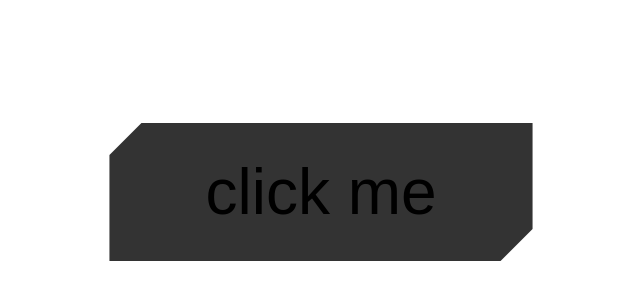
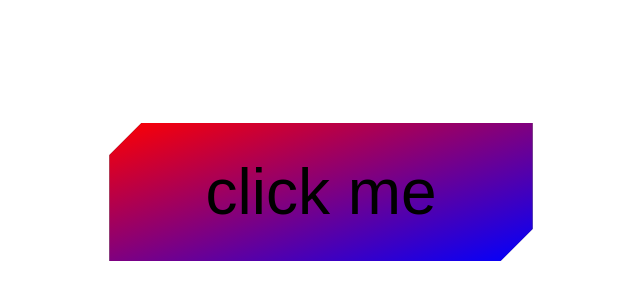
Before and after one commit to Annie-Huang/button-cut-corners, a website: page index.html in a window 1280 px wide. Shown: the part 216-516 px from the top of the page, without its empty margins (319-959 px from the left). Drawn offline with Linux system fonts and the light colour scheme.

Commit message:
Create the background in ::before and put it behind the text.

```diff
--- a/style.css
+++ b/style.css
@@ -13,6 +13,9 @@ body {
   --border-color: linear-gradient(to bottom right, red, blue);
   --border-width: 0.5em;
   --edge-size: 0.5em;
+
+  position: relative;
+  isolation: isolate; /* create its own stacking context for the pesudo element */
 
   display: inline-grid; /* the current element is inline with its siblings and the children within the current element is grid */
   padding: 0.5em 1.5em;
@@ -44,3 +47,8 @@ button::after {
   position: absolute;
   inset: 0;
 }
+
+button::before {
+  background: var(--border-color);
+  z-index: -2; /* with isolation: isolate, it means the -2 is only apply related to the button, instead of -2 to everything on the page. So everything scoped to the button now */
+}
```
